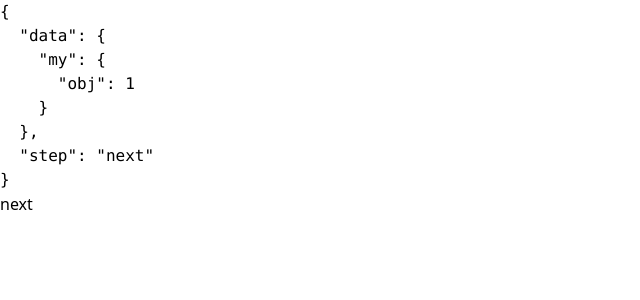
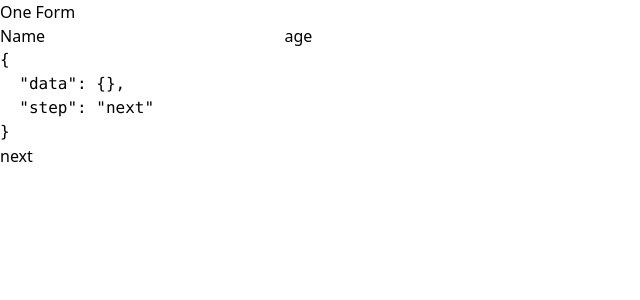
Before and after one commit to gambo/WorkflowTool, a SvelteKit app: page / in a window 1280 px wide. Shown: the top 300 px of the page, without its empty margins (0-640 px from the left). Built offline with nearby package versions, Linux system fonts and the light colour scheme.

Commit message:
Adding form data
Co-authored-by: Shaun Richardson <srconstruct@gmail.com>

```diff
--- a/src/routes/+page.svelte
+++ b/src/routes/+page.svelte
@@ -1,42 +1,49 @@
 <script lang="ts">
-	import { linear } from 'svelte/easing';
+	import type { Component } from 'svelte';
+	import One from './One.svelte';
+	import Two from './Two.svelte';
 
 	type Step = (u: Unit) => void;
 
 	type Unit = {
+		form: Component | undefined;
 		step: string;
 		data: any;
 	};
+
+	const station = new Map([
+		['one', One],
+		['two', Two]
+	]);
 
 	type Line = Map<string, Step>;
 	const line: Line = new Map([
 		[
 			'start',
 			(u) => {
-				u.data = Object.assign({}, u.data, {my: {obj: 1}})
+				u.form = station.get('one');
 				u.step = 'next';
 			}
 		],
 		[
 			'next',
 			(u) => {
-				u.data = Object.assign({}, u.data, {myother: {obj: 1}})
-				u.step = 'another';
+				if (u.data.name === 'steven') {
+					alert('nope');
+					u.step = 'final';
+				} else {
+					u.step = 'another';
+				}
 			}
 		],
 		[
 			'another',
 			(u) => {
-				u.data = Object.assign({}, u.data, {whatever: {data: 1}})
+				u.form = station.get('two');
 				u.step = 'final';
 			}
 		],
-		[
-			'final',
-			(u) => {
-				u.data = Object.assign({}, u.data, {i: {want: 123}})
-			}
-		]
+		['final', (u) => {}]
 	]);
 
 	function* process(u: Unit) {
@@ -52,6 +59,7 @@
 	}
 
 	const u: Unit = $state({
+		form: undefined,
 		data: {},
 		step: 'start'
 	});
@@ -60,5 +68,7 @@
 	a.next();
 </script>
 
+<u.form value={u.data} />
+
 <pre>{JSON.stringify(u, null, 2)}</pre>
 <button type="button" onclick={() => a.next()}>next</button>
--- /dev/null
+++ b/src/routes/One.svelte
@@ -0,0 +1,11 @@
+<script>
+let { value=$bindable({}) } = $props()
+</script>
+
+<fieldset>
+    <legend>One Form</legend>
+    <label for="name">Name</label>
+    <input name="name" type="text" bind:value={value.name} />
+    <label for="age">age</label>
+    <input name="age" type="number" bind:value={value.age} />
+</fieldset>
--- /dev/null
+++ b/src/routes/Two.svelte
@@ -0,0 +1,11 @@
+<script>
+let { value=$bindable({}) } = $props()
+</script>
+
+<fieldset>
+    <legend>Two Form</legend>
+    <label for="description">Description</label>
+    <input name="description" type="text" bind:value={value.description} />
+    <label for="val">Value</label>
+    <input name="val" type="number" bind:value={value.val} />
+</fieldset>
```
